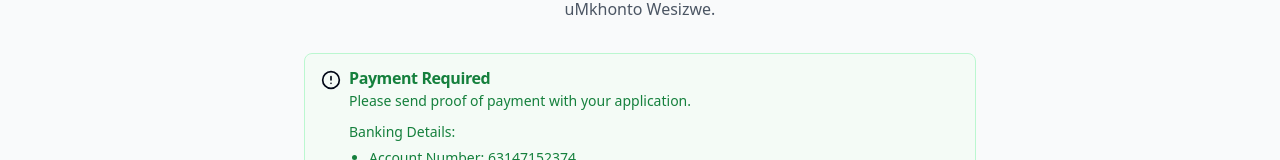
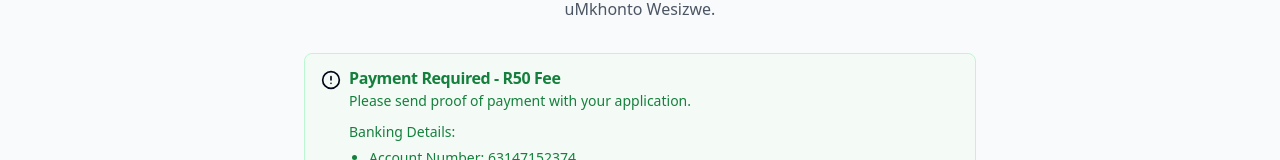
Before and after one commit to itsaot/mnu-solidarity-network, a React (Vite) app: page /affiliate in a window 1280 px wide. Shown: the part 283-443 px from the top of the page. Built offline with nearby package versions, Linux system fonts and the light colour scheme.

Commit message:
Add price to affiliation form
Add the price of R50 to the affiliation form.

```diff
--- a/src/pages/AffiliatePage.tsx
+++ b/src/pages/AffiliatePage.tsx
@@ -23,7 +23,7 @@ const AffiliatePage = () => {
 
           <Alert className="max-w-2xl mx-auto mb-6 animate-fade-in border-green-200" style={{animationDelay: "0.25s"}}>
             <AlertCircle className="h-5 w-5 text-green-700" />
-            <AlertTitle className="text-green-700 font-semibold">Payment Required</AlertTitle>
+            <AlertTitle className="text-green-700 font-semibold">Payment Required - R50 Fee</AlertTitle>
             <AlertDescription className="text-green-700">
               <p className="mb-2">Please send proof of payment with your application.</p>
               <p className="font-medium">Banking Details:</p>
```
